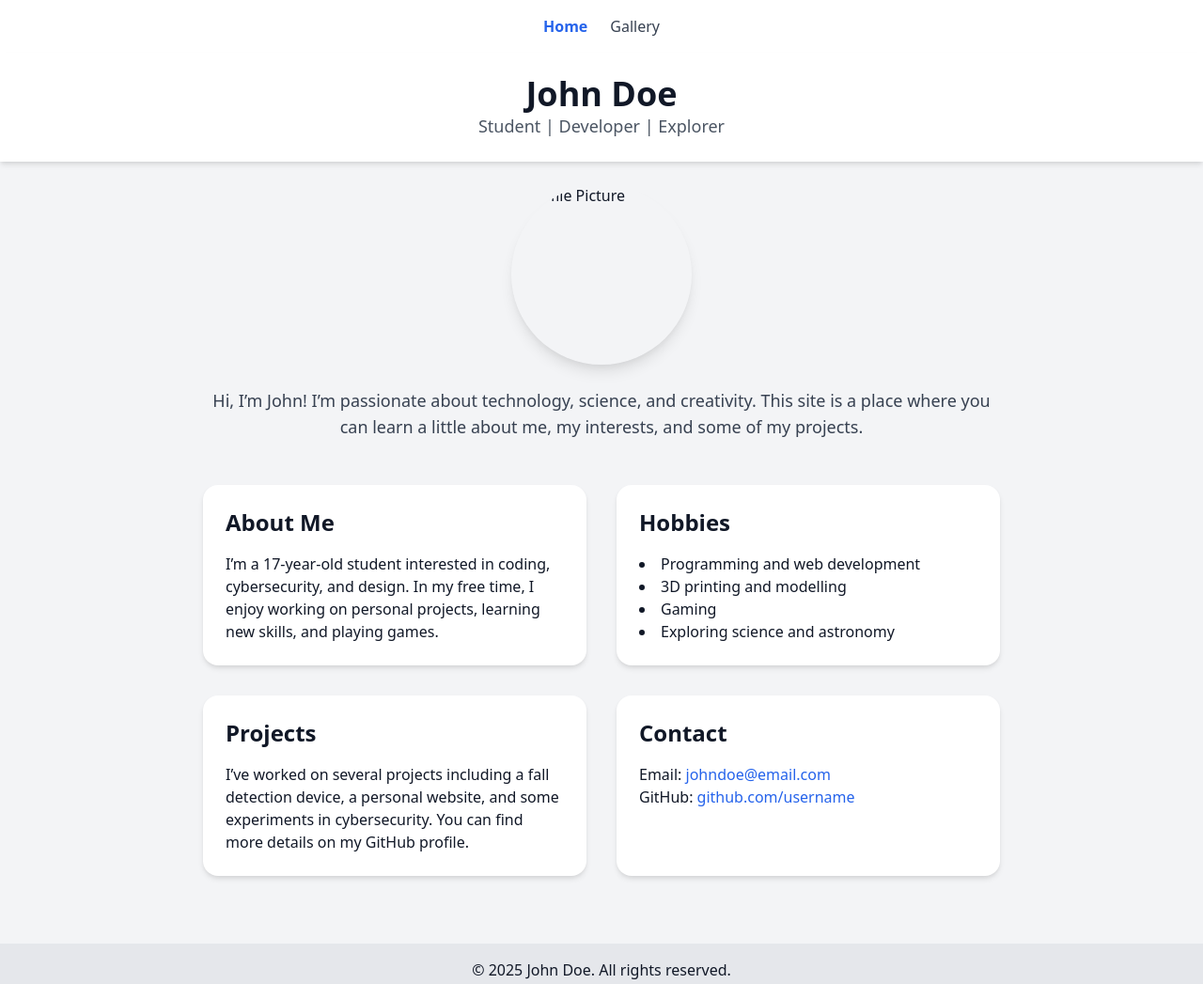
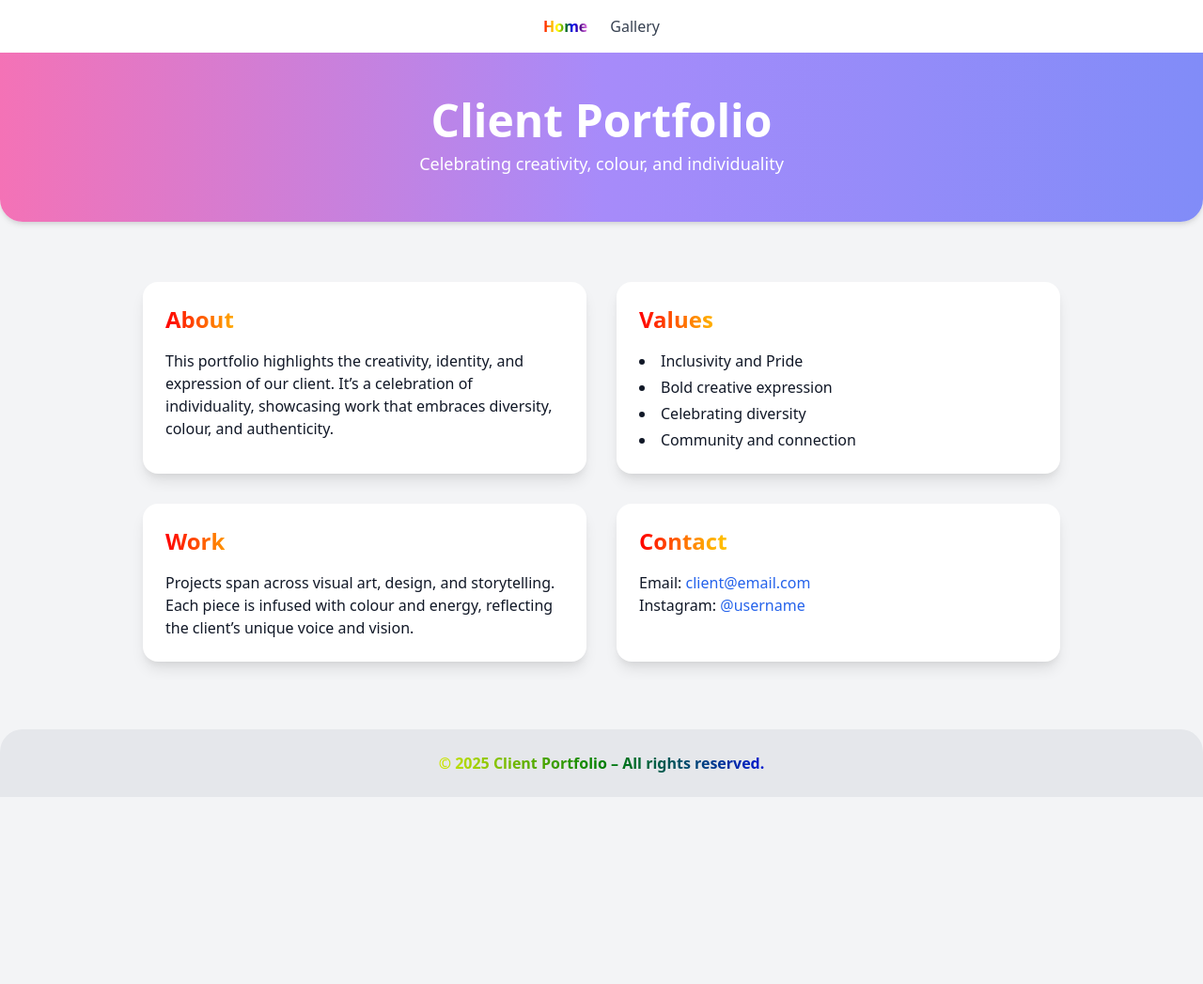
Before and after one commit to speedyunit/Frazer, a plain HTML site: page index.html in a window 1280 px wide. Shown: the whole page at 94% size. After the commit the page ends 848 px from the top, so only its background shows below. Drawn offline with nearby package versions, Linux system fonts and the light colour scheme.

Commit message:
Update index.html

```diff
--- a/index.html
+++ b/index.html
@@ -3,71 +3,69 @@
 <head>
   <meta charset="UTF-8">
   <meta name="viewport" content="width=device-width, initial-scale=1.0">
-  <title>About Me</title>
+  <title>Client Portfolio</title>
   <link href="https://cdn.jsdelivr.net/npm/tailwindcss@2.2.19/dist/tailwind.min.css" rel="stylesheet">
+  <style>
+    .rainbow-text {
+      background: linear-gradient(90deg, red, orange, yellow, green, blue, indigo, violet);
+      -webkit-background-clip: text;
+      -webkit-text-fill-color: transparent;
+      font-weight: bold;
+    }
+  </style>
 </head>
 <body class="bg-gray-100 text-gray-900 font-sans">
+
   <!-- Navbar -->
   <nav class="bg-white shadow-md p-4 flex justify-center space-x-6">
-    <a href="index.html" class="text-blue-600 font-semibold">Home</a>
-    <a href="gallery.html" class="text-gray-700 hover:text-blue-600">Gallery</a>
+    <a href="index.html" class="rainbow-text">Home</a>
+    <a href="gallery.html" class="hover:rainbow-text text-gray-700">Gallery</a>
   </nav>
 
   <!-- Header -->
-  <header class="bg-white shadow-md p-6 text-center">
-    <h1 class="text-4xl font-bold">John Doe</h1>
-    <p class="text-lg text-gray-600">Student | Developer | Explorer</p>
+  <header class="bg-gradient-to-r from-pink-400 via-purple-400 to-indigo-400 text-white text-center p-12 rounded-b-3xl shadow-md">
+    <h1 class="text-5xl font-extrabold">Client Portfolio</h1>
+    <p class="text-lg mt-2">Celebrating creativity, colour, and individuality</p>
   </header>
 
-  <!-- Main Section -->
-  <main class="max-w-4xl mx-auto p-6">
-    <section class="flex flex-col items-center">
-      <img src="profile.jpg" alt="Profile Picture" class="rounded-full shadow-lg w-48 h-48 object-cover mb-6">
-      <p class="text-center text-gray-700 text-lg">
-        Hi, I’m John! I’m passionate about technology, science, and creativity. This site is a place where you can learn a little about me, my interests, and some of my projects.
-      </p>
-    </section>
-
-    <!-- Information -->
-    <section class="mt-12 grid gap-8 md:grid-cols-2">
-      <div class="bg-white p-6 rounded-2xl shadow-md">
-        <h2 class="text-2xl font-semibold mb-4">About Me</h2>
+  <!-- Main Content -->
+  <main class="max-w-5xl mx-auto p-6 grid gap-8 md:grid-cols-2 mt-10">
+    <div class="bg-white p-6 rounded-2xl shadow-lg">
+      <h2 class="text-2xl rainbow-text mb-4">About</h2>
       <p>
-          I’m a 17-year-old student interested in coding, cybersecurity, and design.
-          In my free time, I enjoy working on personal projects, learning new skills, and playing games.
+        This portfolio highlights the creativity, identity, and expression of our client.
+        It’s a celebration of individuality, showcasing work that embraces diversity, colour, and authenticity.
       </p>
     </div>
 
-      <div class="bg-white p-6 rounded-2xl shadow-md">
-        <h2 class="text-2xl font-semibold mb-4">Hobbies</h2>
-        <ul class="list-disc list-inside">
-          <li>Programming and web development</li>
-          <li>3D printing and modelling</li>
-          <li>Gaming</li>
-          <li>Exploring science and astronomy</li>
+    <div class="bg-white p-6 rounded-2xl shadow-lg">
+      <h2 class="text-2xl rainbow-text mb-4">Values</h2>
+      <ul class="list-disc list-inside space-y-1">
+        <li>Inclusivity and Pride</li>
+        <li>Bold creative expression</li>
+        <li>Celebrating diversity</li>
+        <li>Community and connection</li>
       </ul>
     </div>
 
-      <div class="bg-white p-6 rounded-2xl shadow-md">
-        <h2 class="text-2xl font-semibold mb-4">Projects</h2>
+    <div class="bg-white p-6 rounded-2xl shadow-lg">
+      <h2 class="text-2xl rainbow-text mb-4">Work</h2>
       <p>
-          I’ve worked on several projects including a fall detection device, a
-          personal website, and some experiments in cybersecurity. You can
-          find more details on my GitHub profile.
+        Projects span across visual art, design, and storytelling. Each piece is infused with colour and
+        energy, reflecting the client’s unique voice and vision.
       </p>
     </div>
 
-      <div class="bg-white p-6 rounded-2xl shadow-md">
-        <h2 class="text-2xl font-semibold mb-4">Contact</h2>
-        <p>Email: <a href="mailto:johndoe@email.com" class="text-blue-600">johndoe@email.com</a></p>
-        <p>GitHub: <a href="https://github.com/username" target="_blank" class="text-blue-600">github.com/username</a></p>
+    <div class="bg-white p-6 rounded-2xl shadow-lg">
+      <h2 class="text-2xl rainbow-text mb-4">Contact</h2>
+      <p>Email: <a href="mailto:client@email.com" class="text-blue-600">client@email.com</a></p>
+      <p>Instagram: <a href="https://instagram.com/username" target="_blank" class="text-blue-600">@username</a></p>
     </div>
-    </section>
   </main>
 
   <!-- Footer -->
-  <footer class="bg-gray-200 text-center py-4 mt-12">
-    <p>&copy; 2025 John Doe. All rights reserved.</p>
+  <footer class="bg-gray-200 text-center py-6 mt-12 rounded-t-3xl">
+    <p class="rainbow-text">&copy; 2025 Client Portfolio – All rights reserved.</p>
   </footer>
 </body>
 </html>
```
Lines whose indentation alone changed are shown as unchanged.
